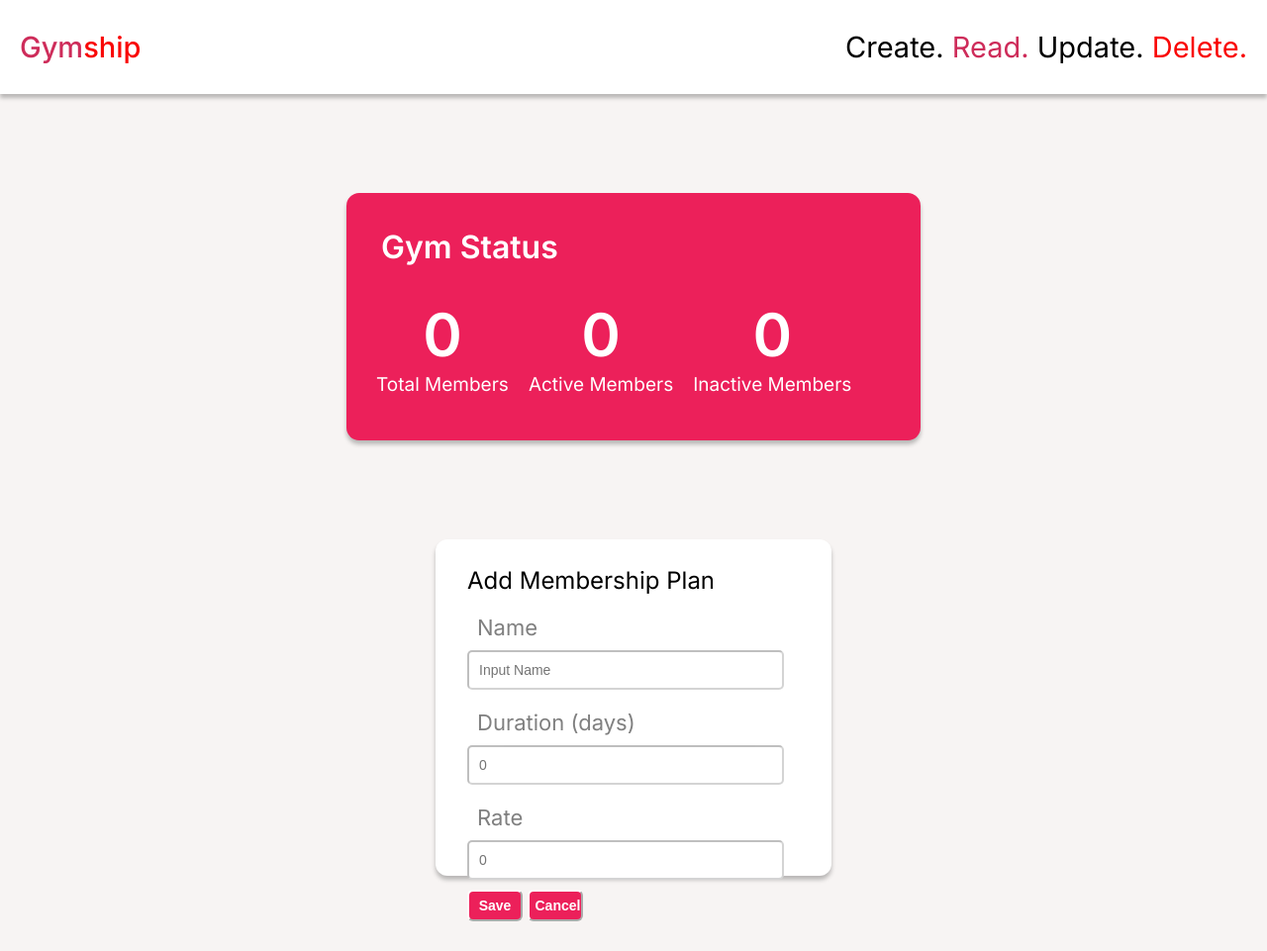
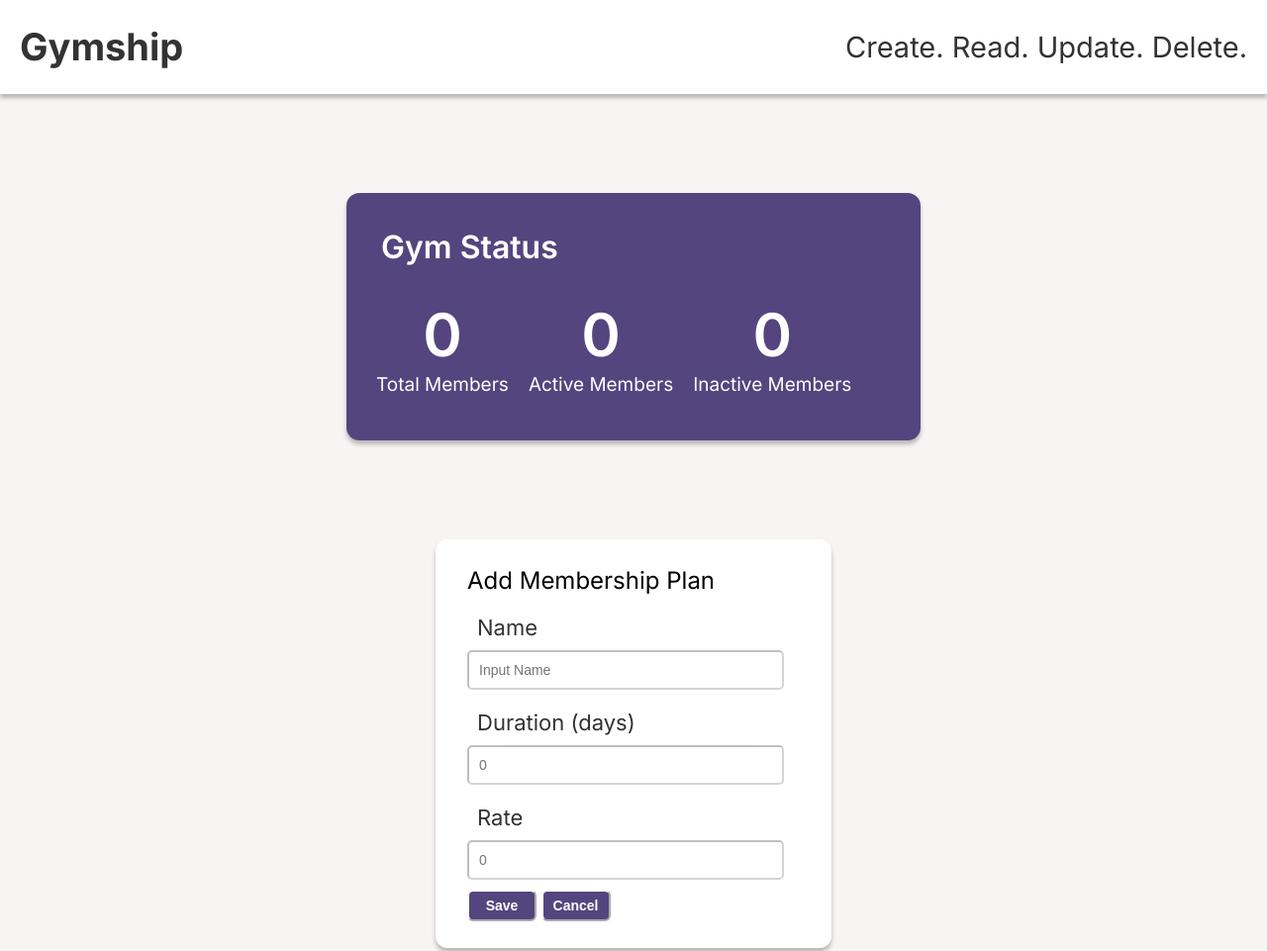
Before and after one commit to Ashinaz/crud-gym-system, a website: page public/index.html in a window 1280 px wide. Shown: the top 961 px of the page at 99% size. Drawn offline with Linux system fonts and the light colour scheme.

Commit message:
add and fix css
fix sizing to be more dynamic in forms
change colors and background colors
change font size and weight of Gymship header in navbar
fix spacing and layout in gym members table

```diff
--- a/public/style.css
+++ b/public/style.css
@@ -1,7 +1,7 @@
 body{
   display:flex;
   margin: 0;
-  font-family: inter;
+  font-family: "inter", sans-serif;
   flex-direction: column;
   align-items: center;
   justify-content: start;
@@ -21,34 +21,24 @@ nav{
 }
 
 nav h1{
-  color: #ce2c5a;
-  font-size: 29px;
-  font-weight: 500;
-  margin: 0 auto 0 0;
+  font-size: 38px;
+  font-weight: 700;
+  margin: 14px auto 0 0;
+  color: #333333
 }
 
-nav h1, .link.container{
+.link.container{
   margin-top: 20px;
-}
-
-h1 span{
-  color: #f90706;
 }
 
 .link{
   font-size: 29px;
-}
-
-.read{
-  color: #ce2c5a;
-}
-.delete{
-  color: #f90706;
+  color: #333333
 }
 
 .input.container{
   width: 400px;
-  height: 340px;
+  height: 100%;
   box-shadow: 0 4px 4px 0 rgba(0, 0, 0, 0.25);
   box-sizing: border-box;
   display: flex;
@@ -83,14 +73,15 @@ h1 span{
 
 .input.section label{
   font-size: 22px;
-  padding: 10px
+  padding: 10px;
+  color: #333333
 }
 
 .input.buttons button{
-  background-color: #ec205a;
+  background-color: #54457F;
   border-color: rgb(255, 255, 255);
   border-radius: 6px;
-  width: 56px;
+  width: 70px;
   height: 32px;
   font-size: 14px;
   font-weight: bold;
@@ -103,7 +94,7 @@ h1 span{
   padding: 20px;
   box-shadow: 0 4px 4px 0 rgba(0, 0, 0, 0.25);
   border-radius: 13px;
-  background-color: #ec205a;
+  background-color: #54457F;
   color: white;
   display: flex;
   flex-direction: column;
@@ -157,6 +148,22 @@ h1 span{
 .table.container h1{
   font-weight: 600;
   font-size: 26px;
+  margin-right: auto;
+  color: #333333
+}
+
+.table-head.container{
+  padding: 0;
+  display:flex;
+}
+
+.table-head.container input{
+  margin: 20px;
+  padding: 10px 10px 10px 10px;
+  border-color: rgba(0, 0, 0, 0.25);
+  border-radius: 5px;
+  height: 8px;
+  width: 200px;
 }
 
 .table.container table{
@@ -165,7 +172,7 @@ h1 span{
 }
 
 .table.container th{
-  border-bottom: .5px solid #0000008c;
+  border-bottom: .5px solid #333333;
   padding-bottom: 10px;
   font-weight: 500;
 }
```
